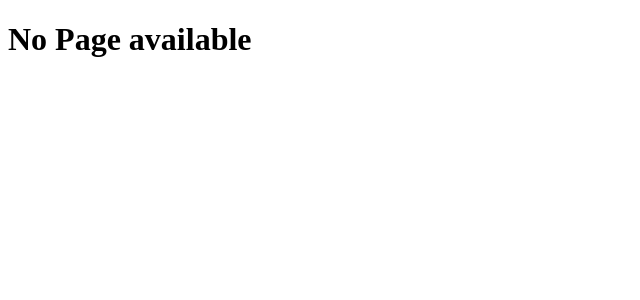
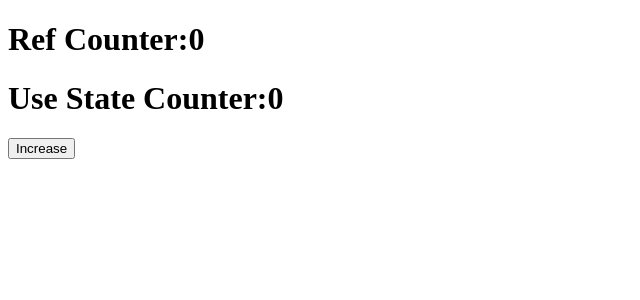
Before and after one commit to TanyaChaudhary010704/FSD_AIML_A, a React (Vite) app in the folder REACT/react-counter-app/: page /refex in a window 1280 px wide. Shown: the top 300 px of the page, without its empty margins (0-640 px from the left). Built offline with nearby package versions, Linux system fonts and the light colour scheme.

Commit message:
created refex component

```diff
--- a/REACT/react-counter-app/src/App.jsx
+++ b/REACT/react-counter-app/src/App.jsx
@@ -2,6 +2,7 @@ import { Route, Routes } from "react-router-dom"
 import Home from "./Components/Home"
 import Counter from "./Components/Counter"
 import Stopwatch from "./Components/Stopwatch"
+import RefEx from "./Components/RefEx"
 const App = () => {
   return (
     <div>
@@ -9,6 +10,7 @@ const App = () => {
         <Route path="/" element={<Home/>}></Route>
         <Route path="/counter" element={<Counter/>}></Route>
         <Route path="/stopwatch" element={<Stopwatch/>}></Route>
+        <Route path="/refex" element={<RefEx/>}></Route>
         <Route path="*" element={<h1>No Page available</h1>}></Route>
       </Routes>
 
--- a/REACT/react-counter-app/src/Components/Home.jsx
+++ b/REACT/react-counter-app/src/Components/Home.jsx
@@ -6,6 +6,7 @@ const Home = () => {
       <ul>
         <li><Link to="/counter"> Counter app</Link></li>
         <li><Link to="/stopwatch"> StopWatch app</Link></li>
+        <li><Link to="/refex"> Ref example app</Link></li>
       </ul>
     </div>
   )
--- /dev/null
+++ b/REACT/react-counter-app/src/Components/RefEx.jsx
@@ -0,0 +1,22 @@
+import React from 'react';
+import {useRef,useState} from 'react';
+const RefEx = () => {
+  // changes are only is memory they are not displayed
+  //renendering is not done
+  const count = useRef(0);
+  //rerendering is done
+  const [count1, setcount1] = useState(0);
+  function increment() {
+    count.current++;
+    console.log(count.current);
+    setcount1(count1+1)
+  }
+  return (
+    <div>
+      <h1>Ref Counter:{count.current}</h1>
+      <h1>Use State Counter:{count1}</h1>
+      <button onClick={increment}>Increase</button>
+    </div>
+  )
+}
+export default RefEx
```
